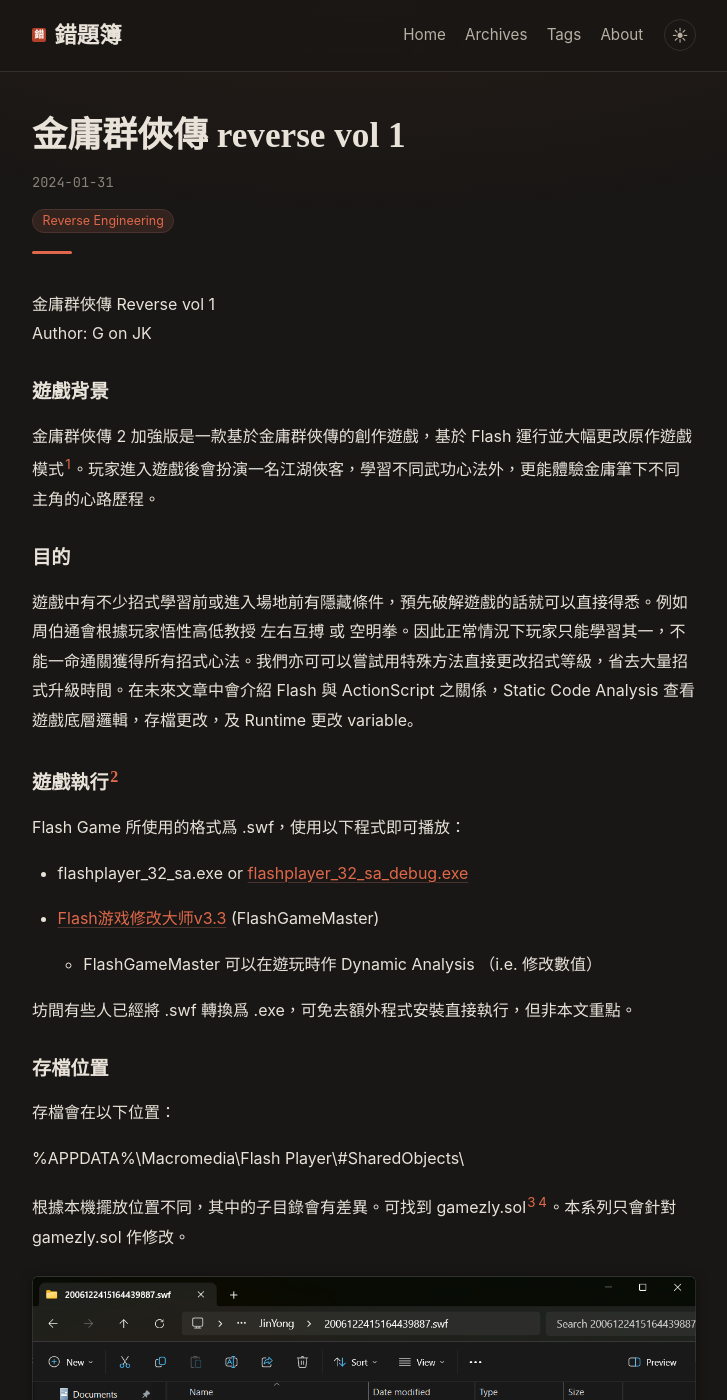
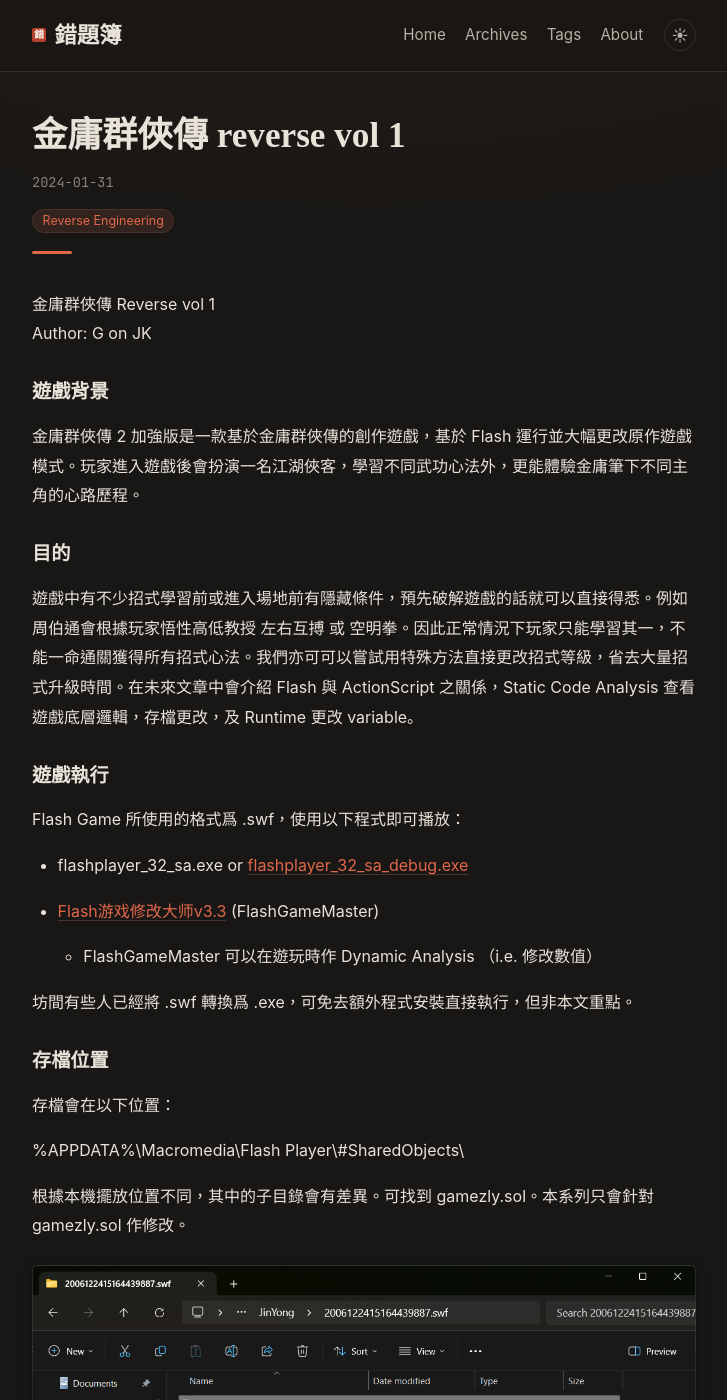
Before and after one commit to byronwai/byronwai.github.io, a Jekyll site: the page built from _posts/2024-01-31-金庸群俠傳-reverse-vol-1.md, in a window 1280 px wide and 1400 px high. Shown: the whole window, without its empty margins (276-1003 px from the left). Built offline with Jekyll 4.4.1, drawn with Linux system fonts in a browser that asks for light colours; some of the changed text lies outside the part shown.

Commit message:
Remove reviewer comments from jinyong vol 1

```diff
--- a/_posts/2024-01-31-金庸群俠傳-reverse-vol-1.md
+++ b/_posts/2024-01-31-金庸群俠傳-reverse-vol-1.md
@@ -10,13 +10,13 @@
 
 ### 遊戲背景
 
-金庸群俠傳 2 加強版是一款基於金庸群俠傳的創作遊戲，基於 Flash 運行並大幅更改原作遊戲模式[^a]。玩家進入遊戲後會扮演一名江湖俠客，學習不同武功心法外，更能體驗金庸筆下不同主角的心路歷程。
+金庸群俠傳 2 加強版是一款基於金庸群俠傳的創作遊戲，基於 Flash 運行並大幅更改原作遊戲模式。玩家進入遊戲後會扮演一名江湖俠客，學習不同武功心法外，更能體驗金庸筆下不同主角的心路歷程。
 
 ### 目的
 
 遊戲中有不少招式學習前或進入場地前有隱藏條件，預先破解遊戲的話就可以直接得悉。例如周伯通會根據玩家悟性高低教授 左右互搏 或 空明拳。因此正常情況下玩家只能學習其一，不能一命通關獲得所有招式心法。我們亦可可以嘗試用特殊方法直接更改招式等級，省去大量招式升級時間。在未來文章中會介紹 Flash 與 ActionScript 之關係，Static Code Analysis 查看遊戲底層邏輯，存檔更改，及 Runtime 更改 variable。
 
-### 遊戲執行[^b]
+### 遊戲執行
 
 Flash Game 所使用的格式爲 .swf，使用以下程式即可播放：
 
@@ -33,7 +33,7 @@
 
 %APPDATA%\\Macromedia\\Flash Player\\#SharedObjects\\
 
-根據本機擺放位置不同，其中的子目錄會有差異。可找到 gamezly.sol[^c][^d]。本系列只會針對 gamezly.sol 作修改。
+根據本機擺放位置不同，其中的子目錄會有差異。可找到 gamezly.sol。本系列只會針對 gamezly.sol 作修改。
 
 ![image1]({{ site.baseurl }}/assets/images/jinyong-reverse-vol-1/image1.png)
 
```
Also changed, not shown: other parts of _posts/2024-01-31-金庸群俠傳-reverse-vol-1.md (+0 -8 lines).
